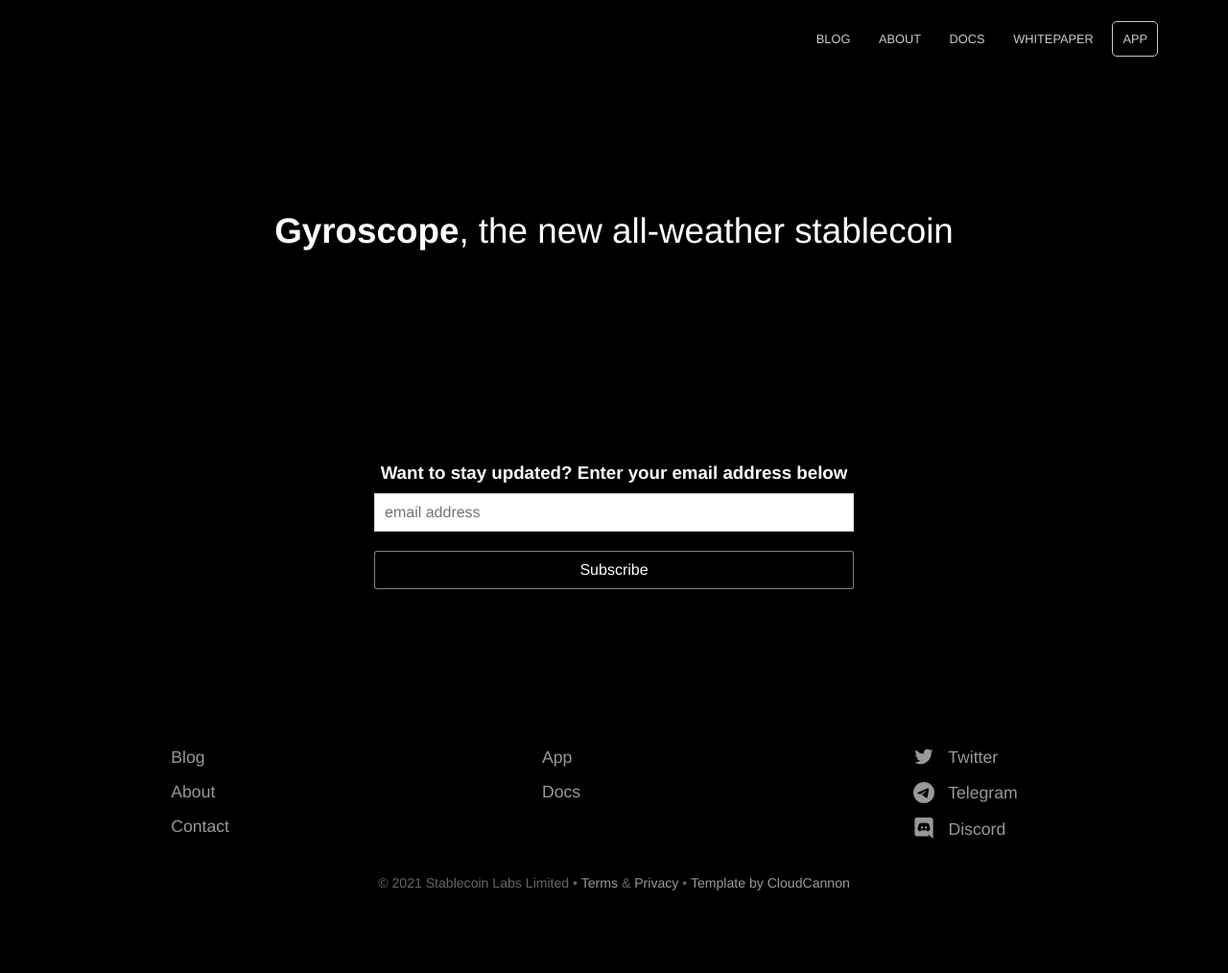
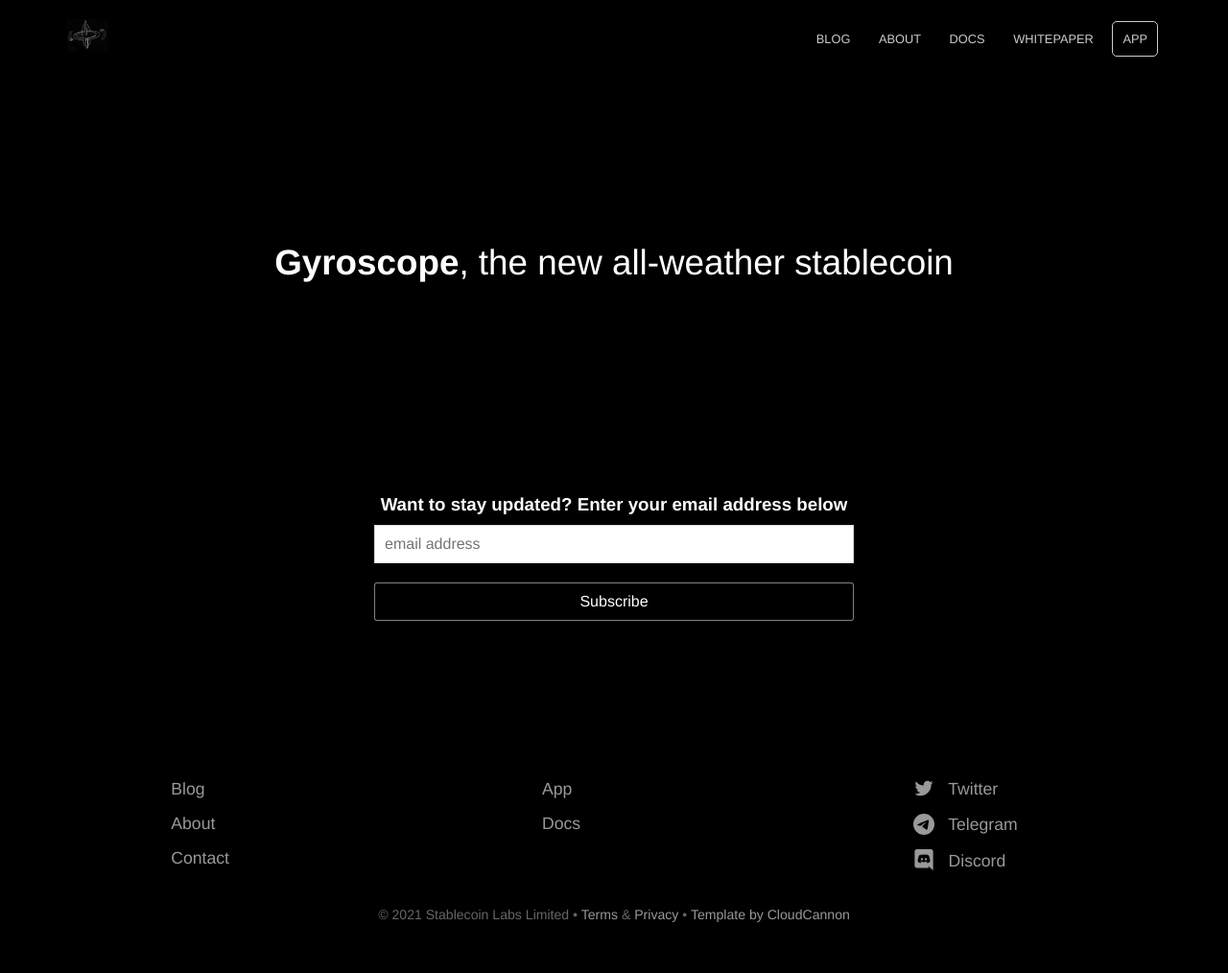
Before and after one commit to gyrostable/gyroscope-landing, a Jekyll site: the page built from index.html, in a window 1280 px wide. Shown: the whole page at 96% size. Built offline with Jekyll 4.4.1, drawn with Linux system fonts in a browser that asks for light colours; before the commit the page ends 981 px from its top, so only the background shows below that.

Commit message:
Inverted logo

```diff
--- a/_layouts/default.html
+++ b/_layouts/default.html
@@ -23,8 +23,9 @@
 	<body>
 		<header>
 			<div class="container">
-				<!-- <div class="company-name"><a href="{{ site.baseurl }}/"><img src="{{ site.baseurl }}/images/gyro1.jpg" alt="Gyroscope Logo" width="95" height="33" /></a></div> -->
+				<div class="company-name"><a href="{{ site.baseurl }}/"><img src="{{ site.baseurl }}/images/invertedgyro.png" alt="Gyroscope Logo" width="95" height="33" /></a></div>
 				{% include navigation.html %}
+
 			</div>
 		</header>
 		{{ content }}
```
Also changed, not shown: images/invertedgyro.png (added).
